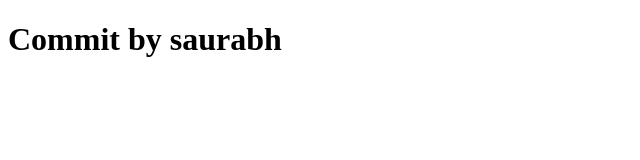
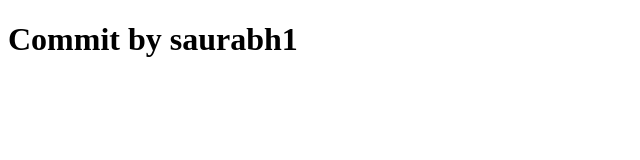
Before and after one commit to dnyanu6410/GitWebstrom, an Angular app: page / in a window 1280 px wide. Shown: the top 160 px of the page, without its empty margins (0-640 px from the left). Built offline with nearby package versions, Linux system fonts and the light colour scheme.

Commit message:
Commit By Saurabh

```diff
--- a/src/app/app.component.html
+++ b/src/app/app.component.html
@@ -1 +1 @@
-<h1>Commit by saurabh</h1>
+<h1>Commit by saurabh1</h1>
```
